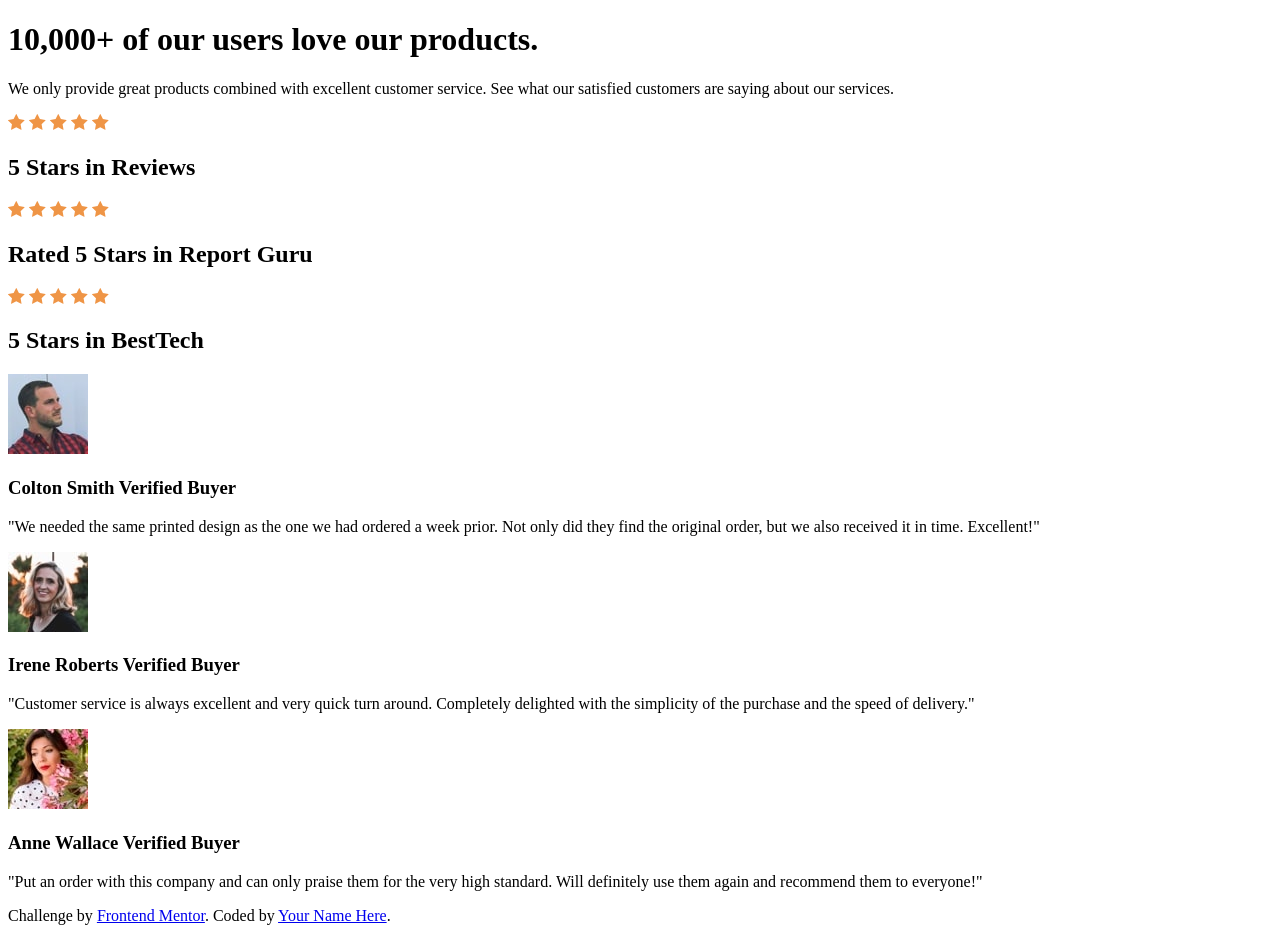
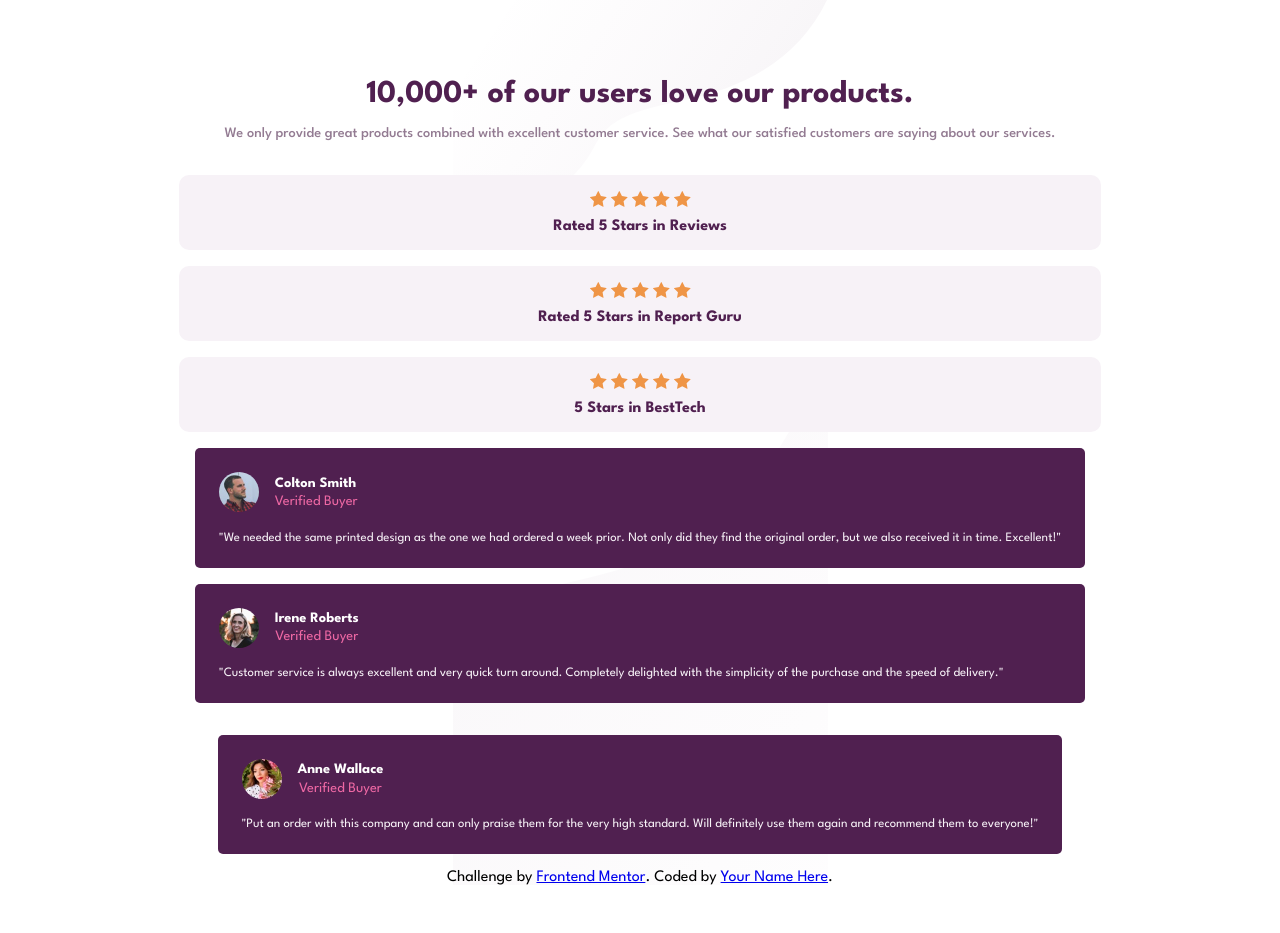
Before and after one commit to robs-am/social-proof-section, a plain HTML site: page index.html in a window 1280 px wide. After the commit the page ends 885 px from the top, so only its background shows below. Drawn offline with Linux system fonts and the light colour scheme.

Commit message:
css adicionado

```diff
--- /dev/null
+++ b/css/style.css
@@ -0,0 +1,106 @@
+* {
+    font-family: 'League Spartan', sans-serif;
+    margin: 0;
+    padding: 0;
+    box-sizing: border-box;
+    text-align: center;
+}
+
+html {
+    min-width: 374;
+    max-width: 1440px;
+    margin: auto;
+}
+
+body {
+    width: 90%;
+    margin: auto;
+    min-height: 100vh;
+    display: flex;
+    flex-direction: column;
+    justify-content: center;
+    align-items: center;
+    background: url(/images/bg-pattern-top-mobile.svg), url(/images/bg-pattern-bottom-mobile.svg);
+    background-position: top, bottom;
+    background-repeat: no-repeat;
+
+}
+
+header {
+    margin-top: 5em;
+}
+
+header h1 {
+    color: hsl(300, 43%, 22%);
+    font-weight: 700;
+}
+
+header p {
+    color: hsl(303, 10%, 53%);
+    font-weight: 500;
+    font-size: .9em;
+    line-height: 1.5em;
+    padding: 1em 0em;
+}
+
+.rating {
+    background-color: hsl(300, 24%, 96%);
+    margin: 1em 0em;
+    width: 100%;
+    padding: 1em 2em;
+    border-radius: 10px;
+}
+
+.rating h2 {
+    font-size: 1em;
+    color:hsl(300, 43%, 22%);
+    padding-top: 0.5em;
+
+}
+
+.review {
+    background-color: hsl(300, 43%, 22%);
+    margin: 1em;
+    text-align: start;
+    border-radius: 5px;
+    padding: 1.5em;
+}
+
+.review img {
+    border-radius: 50px;
+    width: 40px;
+    height: 40px;
+    object-fit: contain;
+    margin-right: 1em;
+}
+
+.profile {
+    display: flex;
+    align-items: center;
+}
+
+.profile h3 {
+    display: flex;
+    flex-direction: column;
+    text-align: start;
+    font-size: 0.9em;
+    color: white;
+
+}
+
+.profile span {
+    color: hsl(333, 80%, 67%);
+    font-weight: 300;
+    padding-top: 0.4em;
+
+}
+
+.review p {
+    text-align: start;
+    margin-top: 1.5em;
+    color: hsl(300, 24%, 96%);
+    font-size: 0.8em;
+    line-height: 1.8 em;
+    font-weight: 300;
+
+}
--- a/index.html
+++ b/index.html
@@ -7,6 +7,10 @@
   <!-- displays site properly based on user's device -->
 
   <link rel="icon" type="image/png" sizes="32x32" href="./images/favicon-32x32.png" />
+  <link rel="preconnect" href="https://fonts.googleapis.com">
+  <link rel="preconnect" href="https://fonts.gstatic.com" crossorigin>
+  <link href="https://fonts.googleapis.com/css2?family=League+Spartan:wght@400;500;700&display=swap" rel="stylesheet">
+  <link href="/css/style.css" rel="stylesheet">
 
   <title>Frontend Mentor | Social proof section</title>
 
@@ -24,7 +28,8 @@
 
   <!-- RATING -->
   <div class="ratings">
-  <div class="rating-1">
+
+    <div class="rating rate1">
       <div class="stars">
         <img src="images/icon-star.svg" alt="">
         <img src="images/icon-star.svg" alt="">
@@ -32,9 +37,10 @@
         <img src="images/icon-star.svg" alt="">
         <img src="images/icon-star.svg" alt="">
       </div>
+      <h2>Rated 5 Stars in Reviews</h2>
     </div>
-    <h2>5 Stars in Reviews</h2>
-  <div class="rating-2">
+
+    <div class="rating rate2">
       <div class="stars">
         <img src="images/icon-star.svg" alt="">
         <img src="images/icon-star.svg" alt="">
@@ -42,9 +48,10 @@
         <img src="images/icon-star.svg" alt="">
         <img src="images/icon-star.svg" alt="">
       </div>
+      <h2>Rated 5 Stars in Report Guru</h2>
     </div>
-    <h2>Rated 5 Stars in Report Guru</h2>
-  <div class="rating-3">
+
+    <div class="rating rate3">
       <div class="stars">
         <img src="images/icon-star.svg" alt="">
         <img src="images/icon-star.svg" alt="">
@@ -52,35 +59,48 @@
         <img src="images/icon-star.svg" alt="">
         <img src="images/icon-star.svg" alt="">
       </div>
+      <h2> 5 Stars in BestTech</h2>
     </div>
-    <h2> 5 Stars in BestTech</h2>
+
 
     <!-- REVIEWS -->
 
-<div class="review 1">
-  <div class="profile"><img src="/images/image-colton.jpg" alt="">
+    <div class="reviews">
+      <div class="review um">
+        <div class="profile">
+          <img src="/images/image-colton.jpg" alt="">
           <h3>Colton Smith<span>
               Verified Buyer</span></h3>
-  <p>"We needed the same printed design as the one we had ordered a week prior.
+        </div>
+
+        <p>
+          "We needed the same printed design as the one we had ordered a week prior.
           Not only did they find the original order, but we also received it in time.
-    Excellent!"</p>
+          Excellent!"
+        </p>
       </div>
     </div>
 
-<div class="review 2">
-  <div class="profile"><img src="/images/image-irene.jpg">
+    <div class="review dois">
+      <div class="profile">
+        <img src="/images/image-irene.jpg">
         <h3>Irene Roberts
           <span>Verified Buyer</span></h3>
-    <p>"Customer service is always excellent and very quick turn around. Completely
+      </div>
+      <p>
+        "Customer service is always excellent and very quick turn around. Completely
         delighted with the simplicity of the purchase and the speed of delivery."</p>
     </div>
   </div>
 
-<div class="review 3">
-  <div class="profile"></div><img src="/images/image-anne.jpg">
+  <div class="review tres">
+    <div class="profile">
+      <img src="/images/image-anne.jpg">
       <h3>Anne Wallace
         <span>Verified Buyer</span></h3>
-  <p>"Put an order with this company and can only praise them for the very high
+    </div>
+    <p>
+      "Put an order with this company and can only praise them for the very high
       standard. Will definitely use them again and recommend them to everyone!"</p>
   </div>
   </div>
```
Lines whose indentation alone changed are shown as unchanged.
